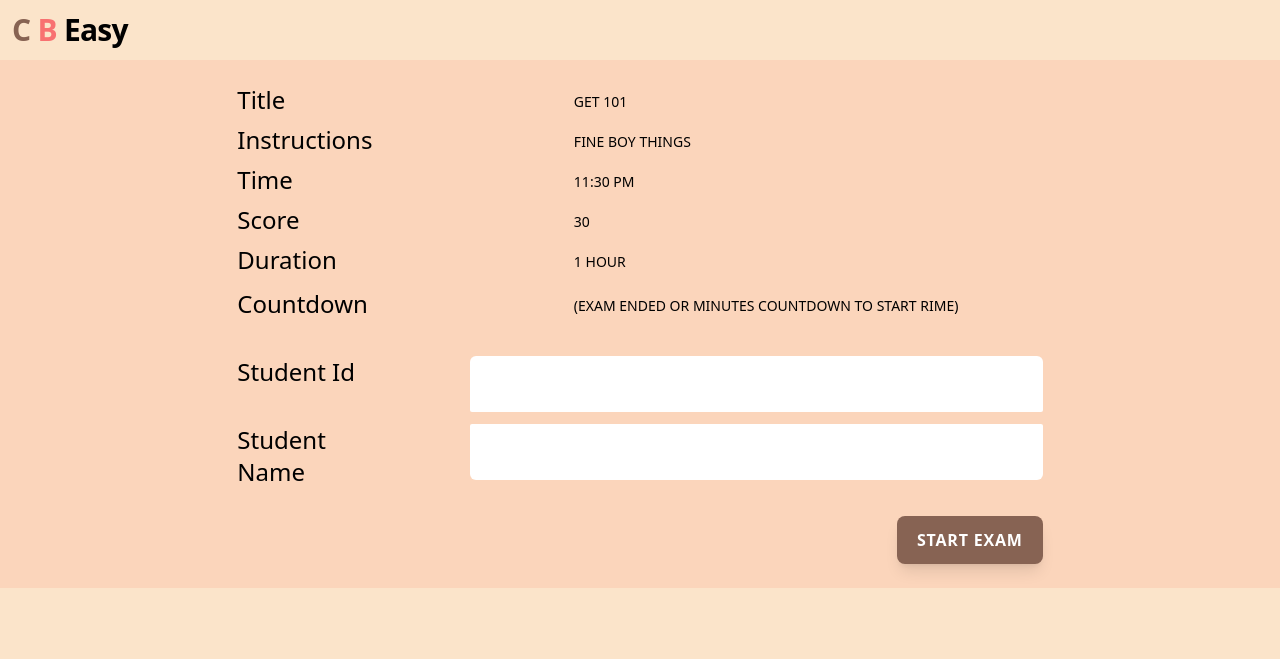
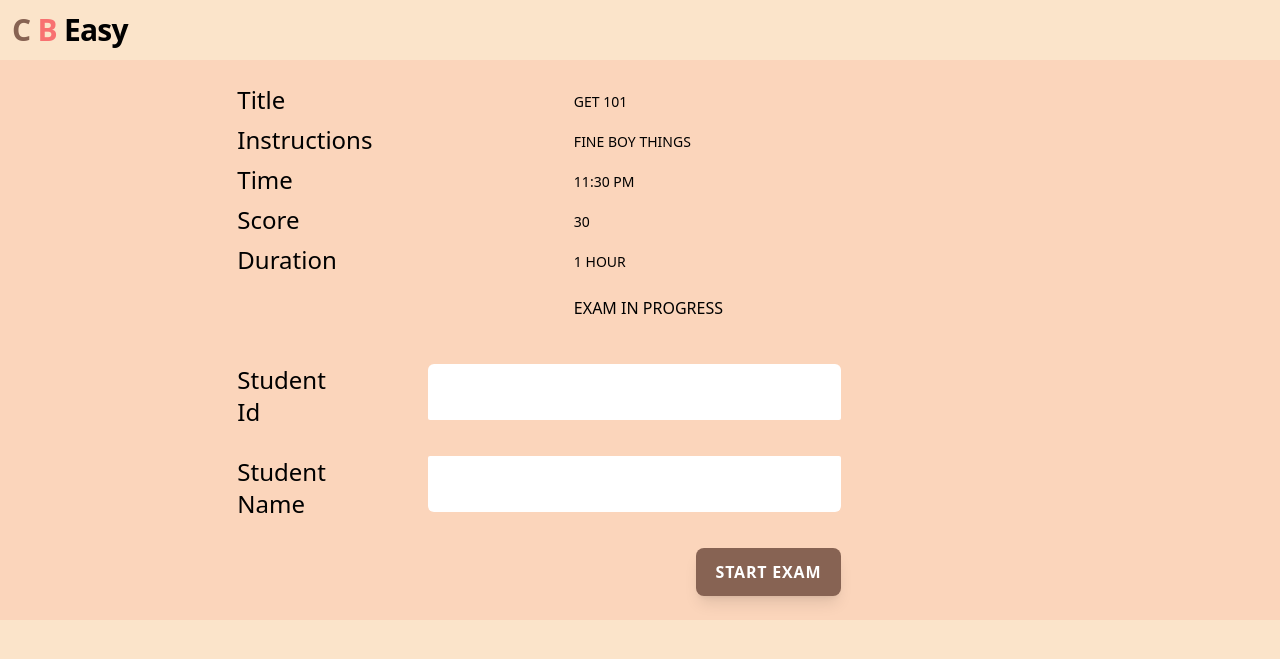
Before and after one commit to philldemzy/back, a Python web app: template templates/test_det.html in a window 1280 px wide. Shown: the top 659 px of the page. Run offline with Jinja, Linux system fonts and the light colour scheme; the template is opened without the code that fills it, so the values that code supplies are empty; style sheets or scripts are compiled from the project's sources.

Commit message:
changed some stuffs

```diff
--- a/templates/test_det.html
+++ b/templates/test_det.html
@@ -17,39 +17,61 @@
             </div>
         </div>
         <div class="grid bg-brown2 justify-items-center">
-            <div class="grid gap-y-2 p-6 lg:w-2/3">
-                <div class="flex space-x-6 w-full">
+            <div class="grid gap-y-2 p-2.5 lg:p-6 lg:w-2/3">
+                <div class="flex space-x-4 lg:space-x-6 w-3/4 lg:w-full">
                     <h4 class="text-lg lg:text-2xl w-1/2">Title</h4>
                     <span class="lg:w-3/4 w-1/2 text-sm lg:text-md inline-block mt-2 uppercase font-medium">GET 101</span>
                 </div>
-                <div class="flex space-x-6 w-full">
+                <div class="flex space-x-4 lg:space-x-6 w-3/4 lg:w-full">
                     <h4 class="text-lg lg:text-2xl w-1/2">Instructions</h4>
                     <span class="lg:w-3/4 w-1/2 text-sm lg:text-md inline-block mt-2 uppercase font-medium">fine boy things</span>
                 </div>
-                <div class="flex space-x-6 w-full">
+                <div class="flex space-x-4 lg:space-x-6 w-3/4 lg:w-full">
                     <h4 class="text-lg lg:text-2xl w-1/2">Time</h4>
                     <span class="lg:w-3/4 w-1/2 text-sm lg:text-md inline-block mt-2 uppercase font-medium">11:30 PM</span>
                 </div>
-                <div class="flex space-x-6 w-full">
+                <div class="flex space-x-4 lg:space-x-6 w-3/4 lg:w-full">
                     <h4 class="text-lg lg:text-2xl w-1/2">Score</h4>
                     <span class="lg:w-3/4 w-1/2 text-sm lg:text-md inline-block mt-2 uppercase font-medium">30</span>
                 </div>
-                <div class="flex space-x-6 w-full">
+                <div class="flex space-x-4 lg:space-x-6 w-3/4 lg:w-full">
                     <h4 class="text-lg lg:text-2xl w-1/2">Duration</h4>
                     <span class="lg:w-3/4 w-1/2 text-sm lg:text-md inline-block mt-2 uppercase font-medium">1 hour</span>
                 </div>
-                <div class="pt-1 flex space-x-6 w-full">
-                    <p class="text-lg lg:text-2xl w-1/2">Countdown</p>
-                    <span class="lg:w-3/4 w-1/2 text-sm lg:text-md inline-block mt-2 uppercase font-medium">(exam ended or minutes countdown to start rime)</span>
+                <div class="pt-3 flex lg:space-x-6 w-3/4 lg:w-full">
+                    <p id="countdown" style="visibility: hidden;" class="text-lg lg:text-2xl w-1/2">2022-07-24T13:00:00+00:00</p>
+                    <div id="count" class="flex lg:w-3/4 w-1/2">
+                        <div class="flex w-1/6">
+                            <div id="days" class="grid grid-rows-2 mr-3">
+                                <span class="flex justify-center text-2xl lg:text-3xl">0</span>
+                                <span class="flex justify-center text-sm lg:text-md">days</span>
+                            </div>
+                            <h2 id="first" class="text-md lg:text-lg font-black mt-2 mr-3">:</h2>
+                            <div id="hours" class="grid grid-rows-2 pr-3">
+                                <span class="flex justify-center text-2xl lg:text-3xl">0</span>
+                                <span class="flex justify-center text-sm lg:text-md">hours</span>
+                            </div>
+                            <h2 class="text-md lg:text-lg font-black mt-2 pr-3">:</h2>
+                            <div id="minutes" class="grid grid-rows-2 pr-3">
+                                <span class="flex justify-center text-2xl lg:text-3xl">0</span>
+                                <span class="flex justify-center text-sm lg:text-md">minutes</span>
+                            </div>
+                            <h2 class="text-md lg:text-lg font-black mt-2 pr-3">:</h2>
+                            <div id="seconds" class="grid grid-rows-2 pr-3">
+                                <span class="flex justify-center text-2xl lg:text-3xl">0</span>
+                                <span class="flex justify-center text-sm lg:text-md">seconds</span>
+                            </div>
+                        </div>
+                    </div>
                 </div>
-                <form class="pt-7 lg:space-y-3">
+                <form class="pt-7 w-3/4 lg:space-y-3">
                     <div class="lg:flex lg:space-x-20">
                         <label class="my-4 lg:mt-0 text-lg lg:text-2xl lg:w-1/5" for="test_name">Student Id</label>
-                        <input type="text" id="test_name" name="exam_name" class="rounded-t-sm lg:rounded-t-md hover:outline text-lg lg:text-2xl h-9 lg:h-14 border-1 border-dark1 rounded-sm w-full lg:w-3/4">
+                        <input type="text" id="test_name" name="exam_name" class="rounded-t-sm lg:rounded-t-md hover:border text-lg lg:text-2xl h-9 lg:h-14 border-dark1 rounded-sm w-full lg:w-3/4">
                     </div>
                     <div class="lg:flex lg:space-x-20">
                         <label class="my-4 lg:mt-0 text-lg lg:text-2xl lg:w-1/5" for="final_score">Student Name</label>
-                        <input type="text" id="final_score" name="score" class="rounded-b-sm lg:rounded-b-md hover:outline text-lg lg:text-2xl h-9 lg:h-14 border-1 border-dark1 rounded-sm w-full lg:w-3/4">
+                        <input type="text" id="final_score" name="score" class="rounded-b-sm lg:rounded-b-md hover:border text-lg lg:text-2xl h-9 lg:h-14 border-dark1 rounded-sm w-full lg:w-3/4">
                     </div>
                     <div class="flex flex-row-reverse mt-6 lg:mt-0 sm:mt-8 lg:w-full">
                         <input type="submit" value="Start Exam" class="hover:-translate-y-0.5 bg-brown4 hover:bg-brown3 inline-block px-3 py-2 lg:px-5 lg:py-3 rounded-lg uppercase tracking-wider font-semibold text-sm text-white shadow-lg sm:text-base">
@@ -57,5 +79,40 @@
                 </form>
             </div>
         </div>
+
+        <script>
+            let _end = document.getElementById("countdown").innerHTML;
+
+            if (_end !== "TRUE") {
+                let end = new Date(_end);
+
+                const update = setInterval( function() {
+                    let now = new Date();
+                    let diff = end.getTime() - now.getTime();
+                    if (diff <= 1) {
+                        document.getElementById("count").innerHTML = "EXAM IN PROGRESS";
+                        clearInterval(update);
+                    }
+                    let days = Math.floor( diff / (1000 * 3600 * 24) );
+                    let hours = Math.floor( (diff % (1000 * 3600 * 24)) / (1000 * 3600) );
+                    let minutes = Math.floor( (diff % (1000 * 3600)) / (1000 * 60) );
+                    let seconds = Math.floor( (diff % (1000 * 60)) / 1000 );
+
+                    if (days == 0) {
+                        document.getElementById("days").style.display = "none";
+                        document.getElementById("first").style.display = "none";
+                    }
+
+                    document.getElementById("days").children[0].innerHTML = days;
+                    document.getElementById("hours").children[0].innerHTML = hours;
+                    document.getElementById("minutes").children[0].innerHTML = minutes;
+                    document.getElementById("seconds").children[0].innerHTML = seconds;
+                }, 1000)
+            }
+            else {
+                document.getElementById("count").innerHTML = "EXAM ENDED";
+                document.getElementById("count").className = "text-lg lg:text-xl font-bold";
+            }
+        </script>
     </body>
 </html>
```
Also changed, not shown: templates/test.html (+18 -5 lines).
